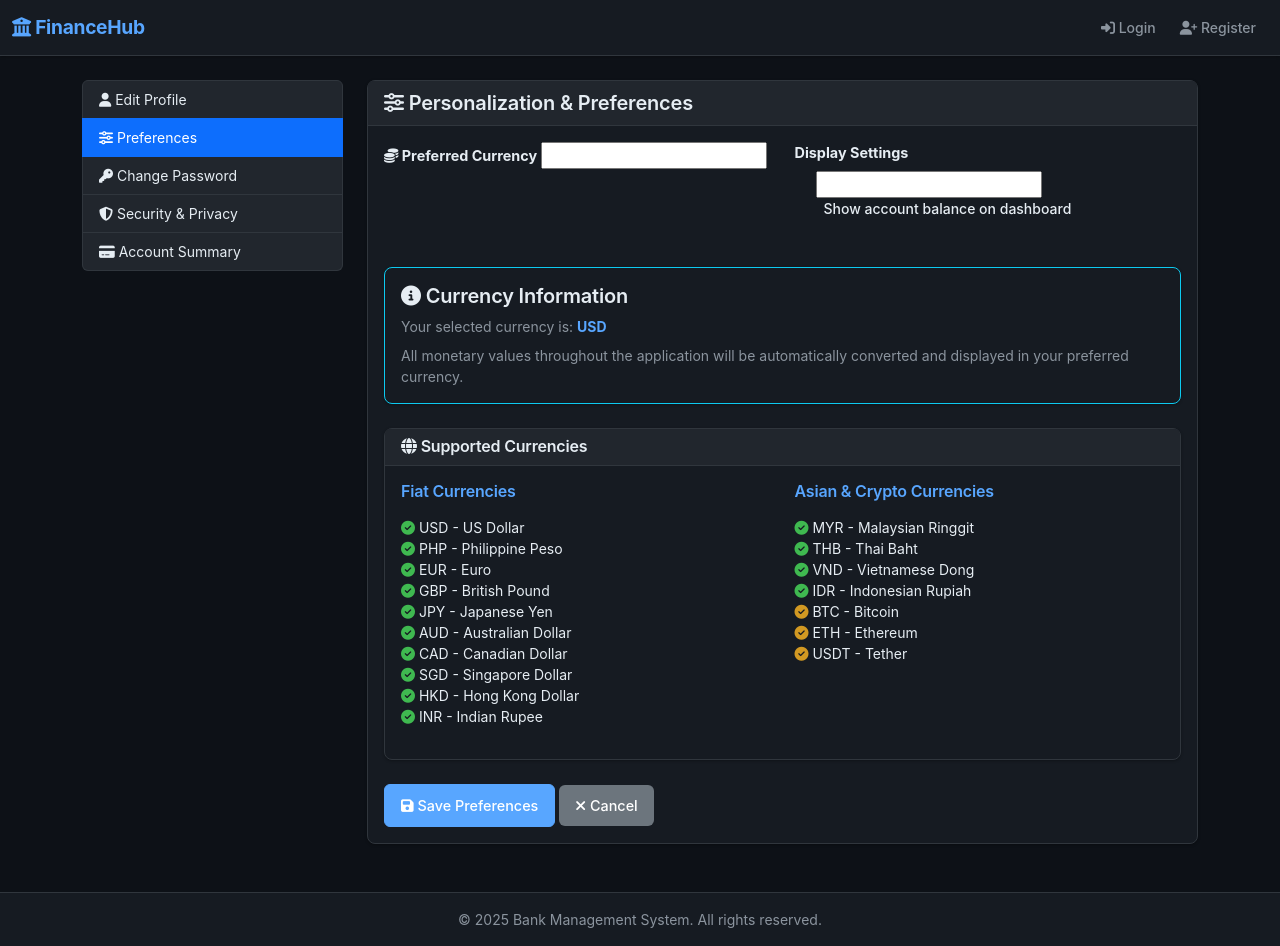
After one commit to property360-2/simple-bank-management-system-django, a Django app: template bank_system/templates/settings/preferences.html in a window 1280 px wide. The commit adds this page. Run offline with Django 5.2, Linux system fonts and the light colour scheme; the template is opened without the code that fills it: most values are stand-ins (such as "Sample title", 1, 10 or a date in 2020); form fields are guessed from the names that the template uses.

Commit message:
Add preferred currency personalization feature with automatic conversion
FEATURES:
1. Currency Preference Selection
   - Users can select from 17 currencies (Fiat + Crypto)
   - Supported: USD, PHP, EUR, GBP, JPY, AUD, CAD, SGD, HKD, INR, MYR, THB, VND, IDR, BTC, ETH, USDT
   - Preferences stored in UserPreferences model
   - New "Preferences" page in settings (/settings/preferences/)

2. Currency Conversion System (core/currency.py)
   - convert_currency(): Convert amounts between currencies
   - format_currency(): Format amounts with proper symbols and decimals
   - convert_and_format_currency(): Convert + format in one operation
   - get_exchange_rate(): Get conversion rates
   - CurrencyFormatter: Utility class for operations
   - Exchange rates defined for all supported currencies
   - Decimal precision for each currency (JPY uses 0, BTC uses 8)

3. Template Integration
   - Template filters: @register.filter 'currency', 'convert_curr'
   - Template tags: @register.simple_tag 'format_amount', 'user_currency_symbol'
   - Context processor provides currency utilities to all templates
   - Automatic currency symbol display based on locale

4. User Settings
   - Updated UserPreferencesForm with ChoiceField for currencies
   - Beautiful currency selector with emoji icons
   - Currency information card showing supported currencies
   - Display preferences (show balance toggle)

5. Admin Settings Integration
   - Added preferences() view in settings/views.py
   - Added preferences.html template with full UI
   - Added link to preferences in settings dashboard
   - Proper form validation and success messages

USAGE IN TEMPLATES:
{% load currency_tags %}
{{ amount|currency:"PHP" }}           <!-- Format amount as PHP -->
{{ amount|convert_curr:"USD,PHP" }}   <!-- Convert and format -->
{% format_amount amount user=request.user %}  <!-- User's preferred currency -->
{% user_currency_symbol user=request.user %}  <!-- User's currency symbol -->

EXCHANGE RATES:
- Base currency: USD (1.00)
- Rates relative to USD (e.g., 1 USD = 56.50 PHP)
- All major fiat currencies covered
- Bitcoin and Ethereum supported
- USDT pegged to USD

NEXT STEPS:
- Apply currency conversion to dashboard, account pages
- Update transaction displays to use user's currency
- Display savings interest in user's currency
- Show investment values in user's currency
- Format loan payments in user's currency

```diff
--- a/bank_system/config/settings.py
+++ b/bank_system/config/settings.py
@@ -84,6 +84,7 @@ TEMPLATES = [
                 'django.template.context_processors.request',
                 'django.contrib.auth.context_processors.auth',
                 'django.contrib.messages.context_processors.messages',
+                'settings.context_processors.currency_context',
             ],
         },
     },
--- /dev/null
+++ b/bank_system/settings/templatetags/__init__.py
@@ -0,0 +1 @@
+# Template tags for settings app
--- a/bank_system/settings/urls.py
+++ b/bank_system/settings/urls.py
@@ -6,6 +6,7 @@ app_name = 'settings'
 urlpatterns = [
     path('', views.settings_dashboard, name='dashboard'),
     path('profile/', views.profile_edit, name='profile_edit'),
+    path('preferences/', views.preferences, name='preferences'),
     path('password/', views.change_password, name='change_password'),
     path('security/', views.security_settings, name='security'),
     path('accounts/', views.account_summary, name='account_summary'),
--- /dev/null
+++ b/bank_system/templates/settings/preferences.html
@@ -0,0 +1,138 @@
+{% extends 'base.html' %}
+{% block title %}Preferences - Settings{% endblock %}
+
+{% block content %}
+<div class="row mb-4">
+    <div class="col-md-3">
+        <div class="list-group">
+            <a href="{% url 'settings:profile_edit' %}" class="list-group-item list-group-item-action">
+                <i class="fas fa-user"></i> Edit Profile
+            </a>
+            <a href="{% url 'settings:preferences' %}" class="list-group-item list-group-item-action active">
+                <i class="fas fa-sliders-h"></i> Preferences
+            </a>
+            <a href="{% url 'settings:change_password' %}" class="list-group-item list-group-item-action">
+                <i class="fas fa-key"></i> Change Password
+            </a>
+            <a href="{% url 'settings:security' %}" class="list-group-item list-group-item-action">
+                <i class="fas fa-shield-alt"></i> Security & Privacy
+            </a>
+            <a href="{% url 'settings:account_summary' %}" class="list-group-item list-group-item-action">
+                <i class="fas fa-credit-card"></i> Account Summary
+            </a>
+        </div>
+    </div>
+
+    <div class="col-md-9">
+        <div class="card">
+            <div class="card-header bg-secondary">
+                <h3 class="card-title mb-0"><i class="fas fa-sliders-h"></i> Personalization & Preferences</h3>
+            </div>
+            <div class="card-body">
+                <form method="POST" class="needs-validation">
+                    {% csrf_token %}
+
+                    <div class="row">
+                        <div class="col-md-6">
+                            <div class="mb-4">
+                                <label for="{{ form.currency.id_for_label }}" class="form-label">
+                                    <strong><i class="fas fa-coins"></i> Preferred Currency</strong>
+                                </label>
+                                {% if form.currency.errors %}
+                                    <div class="invalid-feedback d-block">{{ form.currency.errors }}</div>
+                                {% endif %}
+                                {{ form.currency }}
+                                {% if form.currency.help_text %}
+                                    <small class="form-text text-muted d-block mt-2">
+                                        {{ form.currency.help_text|safe }}
+                                    </small>
+                                {% endif %}
+                            </div>
+                        </div>
+
+                        <div class="col-md-6">
+                            <div class="mb-4">
+                                <label class="form-label"><strong>Display Settings</strong></label>
+                                <div class="form-check">
+                                    {{ form.show_balance }}
+                                    <label class="form-check-label" for="{{ form.show_balance.id_for_label }}">
+                                        Show account balance on dashboard
+                                    </label>
+                                </div>
+                            </div>
+                        </div>
+                    </div>
+
+                    <!-- Currency Preview -->
+                    <div class="row mt-4">
+                        <div class="col-md-12">
+                            <div class="card border-info">
+                                <div class="card-body">
+                                    <h5 class="card-title"><i class="fas fa-info-circle"></i> Currency Information</h5>
+                                    <p class="card-text text-muted">
+                                        Your selected currency is: <strong class="text-primary">{{ preferences.currency }}</strong>
+                                    </p>
+                                    <p class="card-text text-muted">
+                                        All monetary values throughout the application will be automatically converted and displayed in your preferred currency.
+                                    </p>
+                                </div>
+                            </div>
+                        </div>
+                    </div>
+
+                    <!-- Supported Currencies -->
+                    <div class="row mt-4">
+                        <div class="col-md-12">
+                            <div class="card">
+                                <div class="card-header bg-secondary">
+                                    <h6 class="card-title mb-0"><i class="fas fa-globe"></i> Supported Currencies</h6>
+                                </div>
+                                <div class="card-body">
+                                    <div class="row">
+                                        <div class="col-md-6">
+                                            <h6 class="text-primary mb-3">Fiat Currencies</h6>
+                                            <ul class="list-unstyled">
+                                                <li><i class="fas fa-check-circle text-success"></i> USD - US Dollar</li>
+                                                <li><i class="fas fa-check-circle text-success"></i> PHP - Philippine Peso</li>
+                                                <li><i class="fas fa-check-circle text-success"></i> EUR - Euro</li>
+                                                <li><i class="fas fa-check-circle text-success"></i> GBP - British Pound</li>
+                                                <li><i class="fas fa-check-circle text-success"></i> JPY - Japanese Yen</li>
+                                                <li><i class="fas fa-check-circle text-success"></i> AUD - Australian Dollar</li>
+                                                <li><i class="fas fa-check-circle text-success"></i> CAD - Canadian Dollar</li>
+                                                <li><i class="fas fa-check-circle text-success"></i> SGD - Singapore Dollar</li>
+                                                <li><i class="fas fa-check-circle text-success"></i> HKD - Hong Kong Dollar</li>
+                                                <li><i class="fas fa-check-circle text-success"></i> INR - Indian Rupee</li>
+                                            </ul>
+                                        </div>
+                                        <div class="col-md-6">
+                                            <h6 class="text-primary mb-3">Asian & Crypto Currencies</h6>
+                                            <ul class="list-unstyled">
+                                                <li><i class="fas fa-check-circle text-success"></i> MYR - Malaysian Ringgit</li>
+                                                <li><i class="fas fa-check-circle text-success"></i> THB - Thai Baht</li>
+                                                <li><i class="fas fa-check-circle text-success"></i> VND - Vietnamese Dong</li>
+                                                <li><i class="fas fa-check-circle text-success"></i> IDR - Indonesian Rupiah</li>
+                                                <li><i class="fas fa-check-circle text-warning"></i> BTC - Bitcoin</li>
+                                                <li><i class="fas fa-check-circle text-warning"></i> ETH - Ethereum</li>
+                                                <li><i class="fas fa-check-circle text-warning"></i> USDT - Tether</li>
+                                            </ul>
+                                        </div>
+                                    </div>
+                                </div>
+                            </div>
+                        </div>
+                    </div>
+
+                    <div class="mt-4">
+                        <button type="submit" class="btn btn-primary btn-lg">
+                            <i class="fas fa-save"></i> Save Preferences
+                        </button>
+                        <a href="{% url 'settings:dashboard' %}" class="btn btn-secondary btn-lg">
+                            <i class="fas fa-times"></i> Cancel
+                        </a>
+                    </div>
+                </form>
+            </div>
+        </div>
+    </div>
+</div>
+{% endblock %}
--- a/bank_system/templates/settings/settings_dashboard.html
+++ b/bank_system/templates/settings/settings_dashboard.html
@@ -13,6 +13,9 @@
         <div class="list-group">
             <a href="{% url 'settings:profile_edit' %}" class="list-group-item list-group-item-action {% if active_tab == 'profile' %}active{% endif %}">
                 <i class="fas fa-user"></i> Edit Profile
+            </a>
+            <a href="{% url 'settings:preferences' %}" class="list-group-item list-group-item-action {% if active_tab == 'preferences' %}active{% endif %}">
+                <i class="fas fa-sliders-h"></i> Preferences
             </a>
             <a href="{% url 'settings:change_password' %}" class="list-group-item list-group-item-action {% if active_tab == 'security' %}active{% endif %}">
                 <i class="fas fa-key"></i> Change Password
```
Also changed, not shown: bank_system/core/currency.py (added, +197 -0 lines), bank_system/settings/context_processors.py (added, +31 -0 lines), bank_system/settings/forms.py (+37 -2 lines), bank_system/settings/templatetags/currency_tags.py (added, +79 -0 lines), bank_system/settings/views.py (+27 -0 lines).
